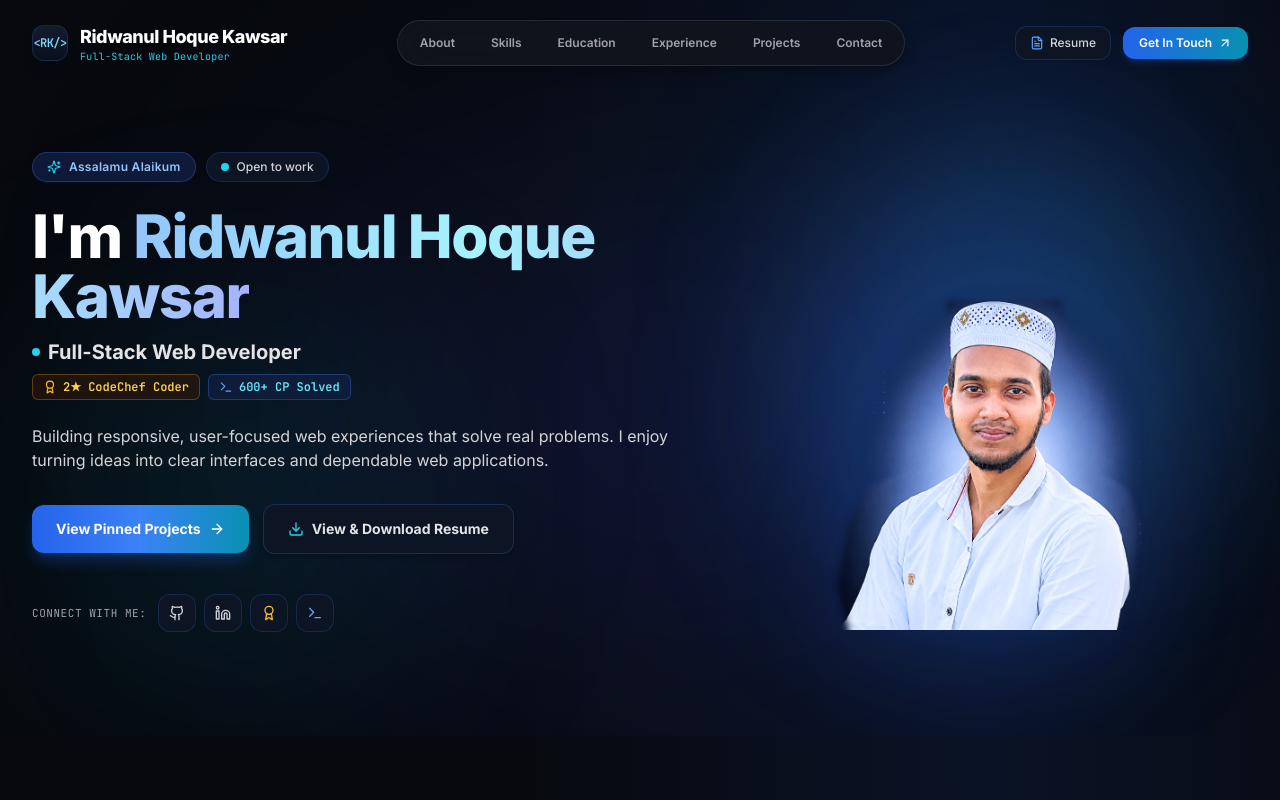
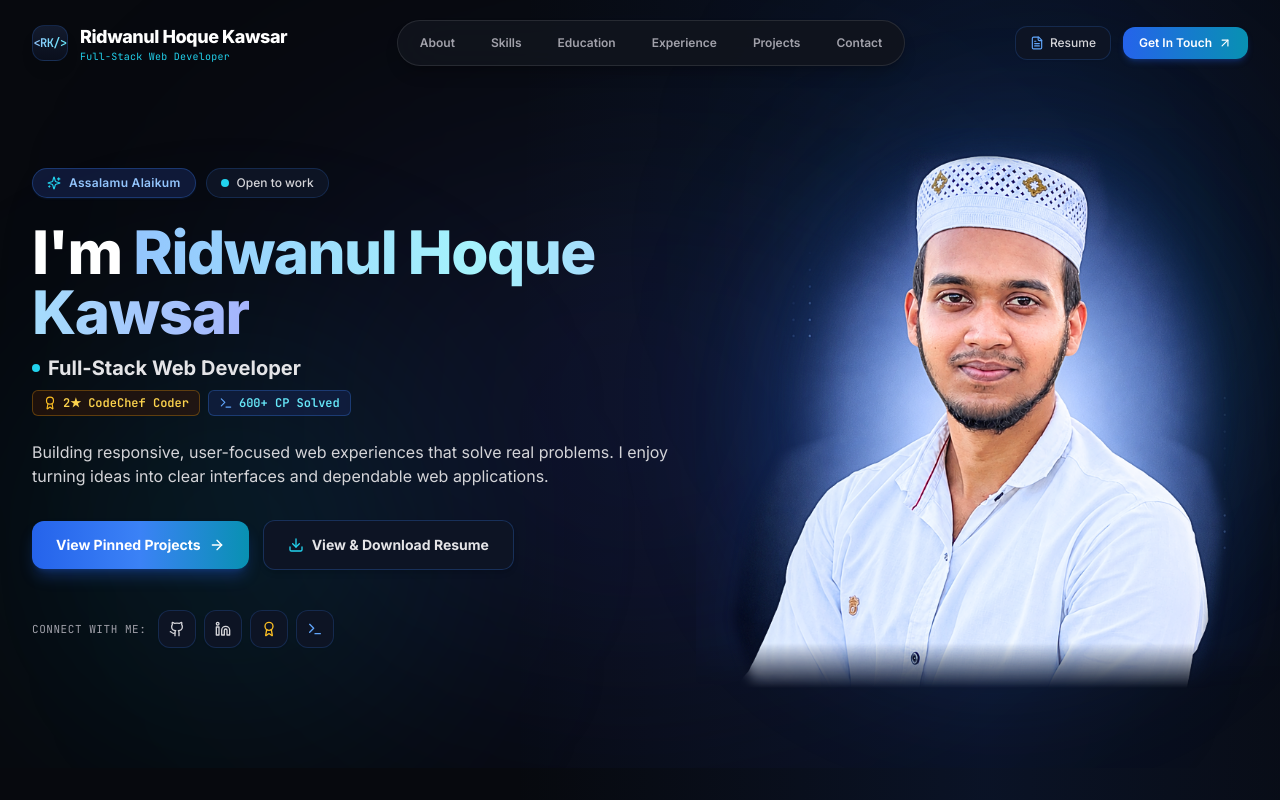
Before and after one commit to KawsarCodes404/ridwanul-portfolio, a React (Vite) app: page / in a window 1280 px wide. Shown: the top 800 px of the page. Built offline with nearby package versions, Linux system fonts and the light colour scheme.

Commit message:
readjusting the UI

```diff
--- a/src/components/Hero.jsx
+++ b/src/components/Hero.jsx
@@ -151,11 +151,11 @@ export default function Hero({ onOpenResume }) {
             <div className="absolute top-1/2 left-1/2 -translate-x-1/2 -translate-y-1/2 w-[340px] sm:w-[420px] h-[440px] bg-gradient-to-tr from-blue-600/40 via-blue-500/25 to-cyan-400/20 rounded-full blur-[80px] pointer-events-none" />
 
             {/* Transparent portrait cutout sits directly on the sapphire glow */}
-            <div className="relative w-[300px] sm:w-[350px] md:w-[380px] aspect-[4/5] flex items-center justify-center">
+            <div className="relative w-[340px] sm:w-[420px] md:w-[480px] h-[430px] sm:h-[500px] md:h-[560px] flex items-end justify-center">
               <img
                 src={personal.avatar}
                 alt={personal.name}
-                className="hero-cutout relative z-10 h-full w-full object-contain object-bottom transition-transform duration-700 ease-out hover:scale-[1.025]"
+                className="hero-cutout relative z-10 h-full w-[135%] max-w-none object-contain object-bottom transition-transform duration-700 ease-out hover:scale-[1.025]"
               />
             </div>
 
--- a/src/index.css
+++ b/src/index.css
@@ -75,7 +75,11 @@
     radial-gradient(ellipse at 77% 9%, rgba(37, 99, 235, .11), transparent 34%),
     radial-gradient(ellipse at 7% 44%, rgba(8, 145, 178, .055), transparent 30%);
 }
-.hero-cutout { filter: drop-shadow(0 24px 54px rgba(37, 99, 235, .12)); }
+  .hero-cutout {
+    filter: drop-shadow(0 24px 54px rgba(37, 99, 235, .12));
+    -webkit-mask-image: linear-gradient(to bottom, #000 0%, #000 92%, transparent 100%);
+    mask-image: linear-gradient(to bottom, #000 0%, #000 92%, transparent 100%);
+  }
 
 /* Reveal sections as they enter view; the App observer adds .is-visible. */
 .scroll-reveal { opacity: 0; transform: translate3d(0, 20px, 0); transition: opacity 700ms ease, transform 700ms cubic-bezier(.2,.7,.2,1); }
```
